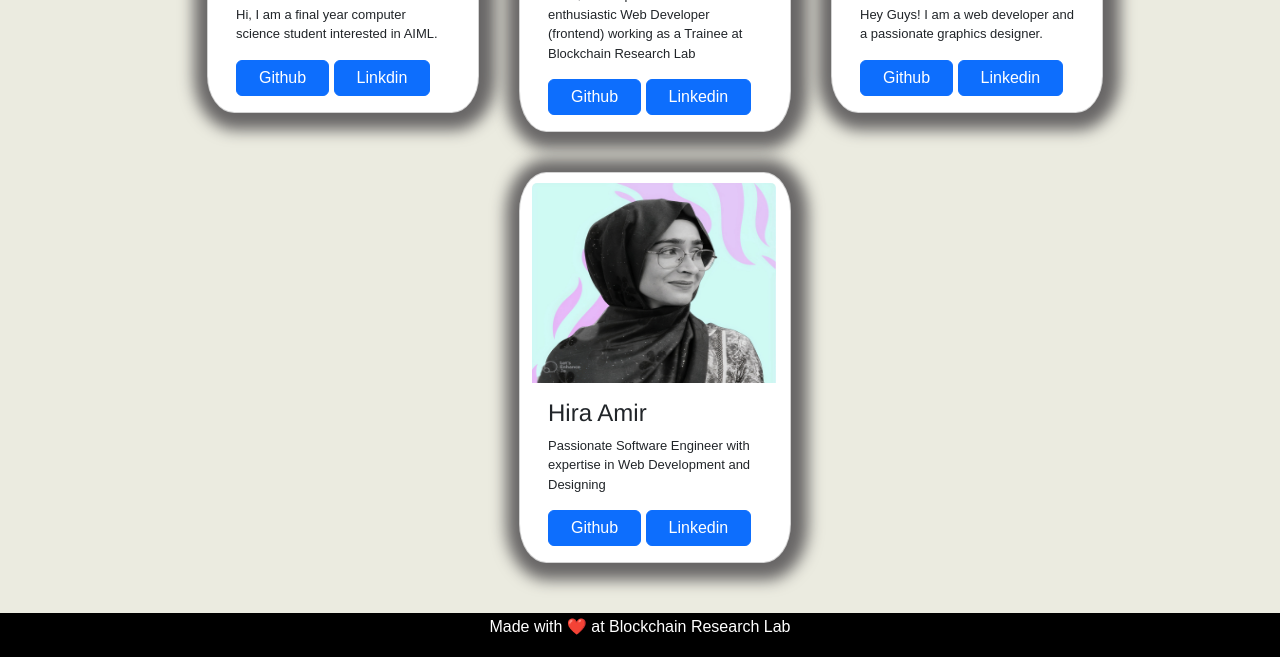
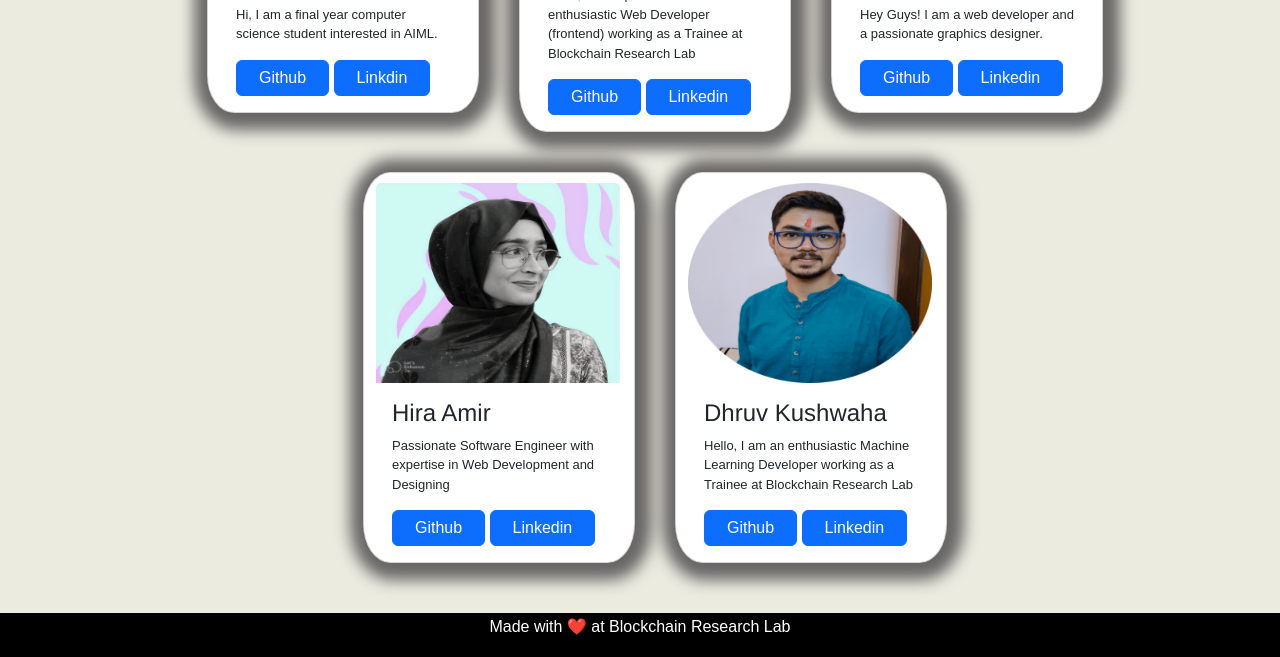
Before and after one commit to Apoorv-cloud/2_Hacktoberfest-22, a plain HTML site: page index.html in a window 1280 px wide. Shown: the part 3422-4079 px from the top of the page. Drawn offline with nearby package versions, Linux system fonts and the light colour scheme.

Commit message:
Profile added

```diff
--- a/index.html
+++ b/index.html
@@ -256,6 +256,16 @@
            </div>
 
 
+           <div class="card"
+              style="width: 17rem; margin:20px;border-radius: 10%;box-shadow: 2px 2PX 15PX 15PX rgb(104, 102, 102);">
+              <img src="images/Dhruv_Kushwaha.png" class="card-img-top" width="200px" alt="...">
+              <div class="card-body">
+                 <h5 class="card-title">Dhruv Kushwaha</h5>
+                 <p class="card-text">Hello, I am an enthusiastic Machine Learning Developer working as a Trainee at Blockchain Research Lab</p>
+                 <a href="https://github.com/dhruvkush" class="btn btn-primary"> Github</a>
+                 <a href="https://www.linkedin.com/in/dhruv-kushwaha-679562215/" class="btn btn-primary">Linkedin</a>
+              </div>
+           </div>
 
       </class>
     </div>
```
Also changed, not shown: images/Dhruv_Kushwaha.png (added).
